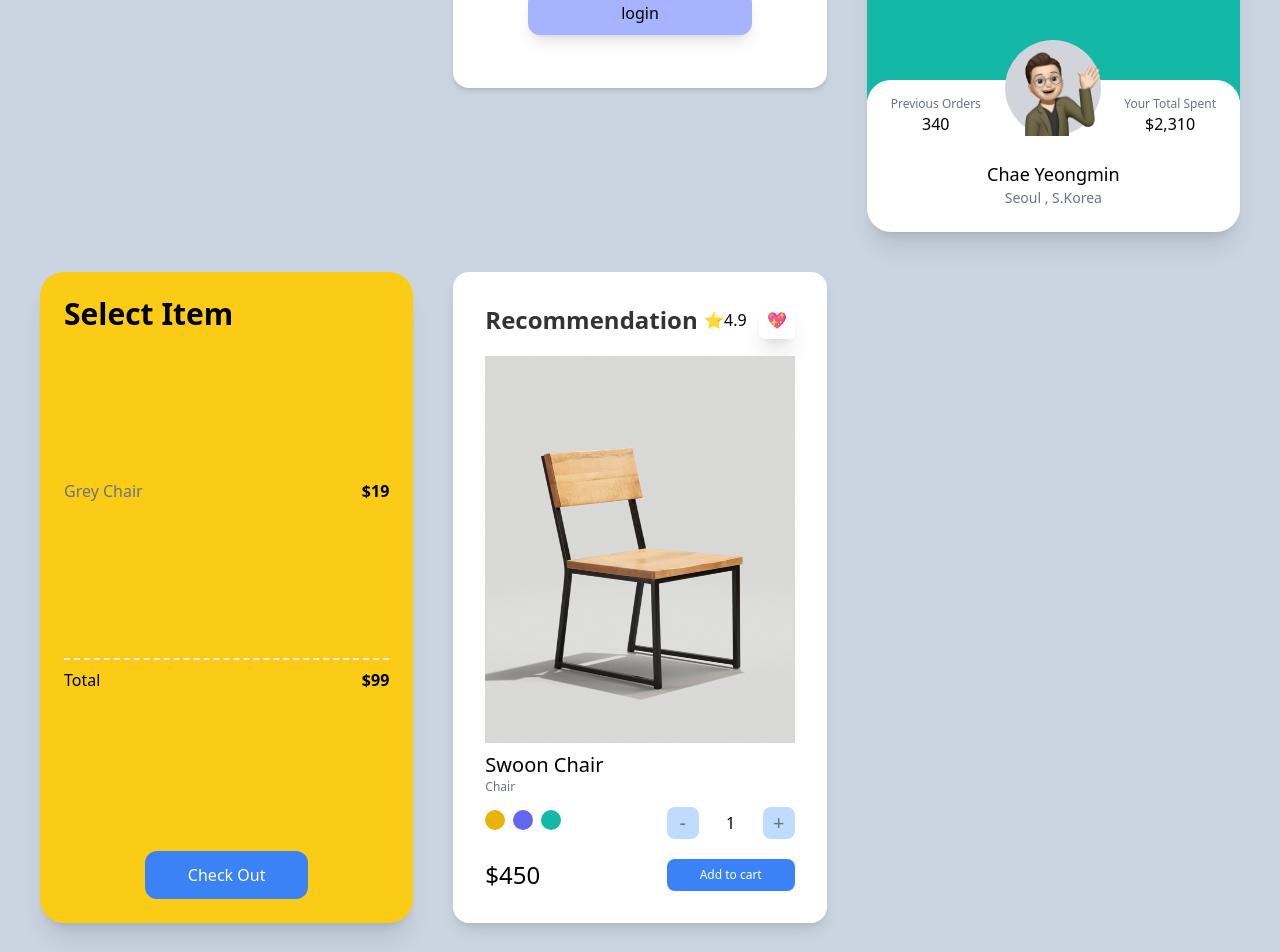
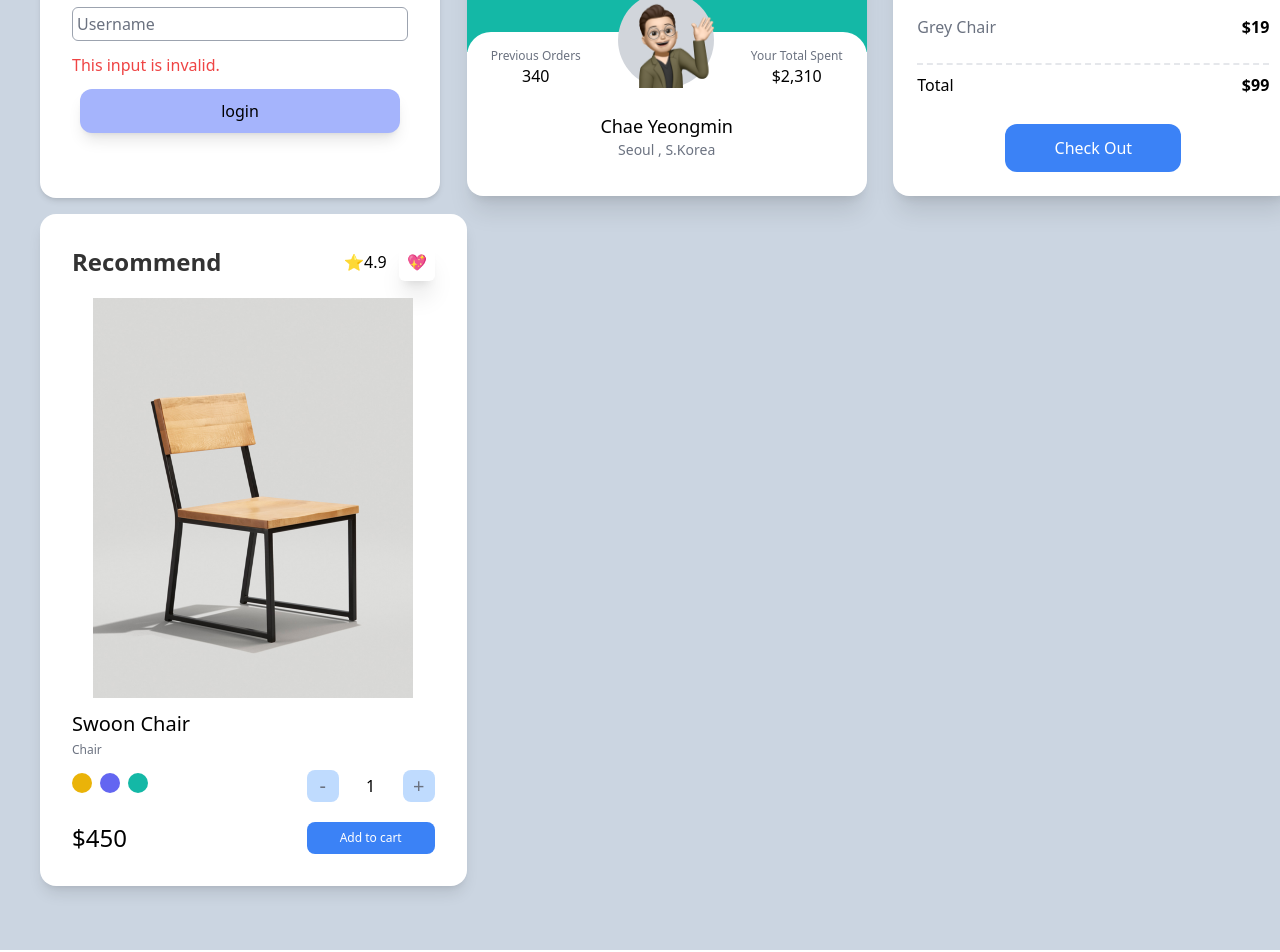
Before and after one commit to yeongminChae/experiment, a Next.js app: page /cloneCoding/marketCart/personalCart in a window 1280 px wide. Shown: the part 180-1132 px from the top of the page. Built offline with nearby package versions, Linux system fonts and the light colour scheme.

Commit message:
portfolio day 25 part 1

```diff
--- a/pages/cloneCoding/marketCart/components/loginForm.tsx
+++ b/pages/cloneCoding/marketCart/components/loginForm.tsx
@@ -22,20 +22,20 @@ const LoginForm = () => {
     setLogin((prev) => !prev);
   };
   return (
-    <div className="-mb-1 -mt-5">
+    <div className="-mb-1 -mt-5 md:mt-0.5 md:mb-4 md:ml-2 lg:ml-10">
       {login ? (
-        <form className="flex h-56 flex-col justify-center space-y-2 rounded-2xl bg-white px-5 py-8 shadow-md focus-within:bg-blue-100">
+        <form className="flex h-56 flex-col justify-center space-y-3 rounded-2xl bg-white/80 px-5 py-8 shadow-md focus-within:bg-blue-100 md:h-64 md:w-[29rem] xl:w-[25rem] ">
           <div className="flex flex-col items-center justify-between">
-            <div className="flex w-full justify-around shadow-inner">
+            <div className="flex w-full items-center justify-around rounded-lg bg-white shadow-inner">
               HI !{" "}
-              <span className="mb-3 text-xl font-bold text-yellow-500 hover:underline hover:underline-offset-2	 ">
+              <span className="mt-1 justify-center pb-2 text-xl font-bold text-yellow-500 hover:underline hover:underline-offset-2	 ">
                 {userInput}{" "}
               </span>
               👋🏻 How Are You Today??
             </div>
             <div
               onClick={onLogOutBtn}
-              className="mt-5 flex h-11 w-56 items-center justify-center rounded-md bg-[#4ade80] shadow-md hover:bg-lime-400 hover:text-white"
+              className="mt-7 flex h-11 w-56 items-center justify-center rounded-lg bg-[#4ade80] shadow-md hover:bg-lime-400 hover:text-white sm:w-80"
             >
               <span className="mr-1">❎</span>
               <span className="text-black/60">Log Out </span>
@@ -43,7 +43,7 @@ const LoginForm = () => {
           </div>
         </form>
       ) : (
-        <form className="flex h-56 flex-col justify-center space-y-2 rounded-2xl bg-white p-8 shadow-md focus-within:bg-blue-100">
+        <form className="flex h-56 flex-col justify-center space-y-3 rounded-2xl bg-white p-8 shadow-md focus-within:bg-blue-100 sm:h-60 md:h-64 md:w-[29rem] xl:w-[25rem] ">
           <input
             type="text"
             required
@@ -62,7 +62,7 @@ const LoginForm = () => {
               type="submit"
               value="login"
               onClick={onClickSubmit}
-              className="h-11 w-56 cursor-pointer justify-center rounded-xl bg-indigo-300 shadow-lg hover:bg-indigo-400"
+              className="h-11 w-56 cursor-pointer justify-center rounded-xl bg-indigo-300 shadow-lg hover:bg-indigo-400 sm:w-80 "
             />
           </div>
         </form>
--- a/pages/cloneCoding/marketCart/components/product.tsx
+++ b/pages/cloneCoding/marketCart/components/product.tsx
@@ -3,7 +3,7 @@ import { useState } from "react";
 import { motion } from "framer-motion";
 import styled from "styled-components";
 
-interface IProductProps {
+export interface IProductProps {
   page: string;
   grade: number;
   name: string;
@@ -39,7 +39,7 @@ const ProductBase = ({
     setBasicNum(1);
   }
   return (
-    <div className="rounded-2xl bg-white p-8 shadow-lg lg:col-span-2 xl:col-span-1 ">
+    <div className="rounded-2xl bg-white p-8 shadow-lg sm:row-span-1 sm:w-[21rem] md:w-full lg:row-span-3 lg:w-full xl:col-span-1 xl:w-[27rem] ">
       <div className="mb-5 flex items-center justify-between">
         <span className="text-2xl font-bold text-black/80 ">{page}</span>
         <div className="space-x-3 ">
--- a/pages/cloneCoding/marketCart/components/profile.tsx
+++ b/pages/cloneCoding/marketCart/components/profile.tsx
@@ -5,8 +5,8 @@ import Memoji from "../Images/profile.png";
 const Profile = () => {
   const [isLoggedIn, setIsLoggedIn] = useState(false);
   return (
-    <div className="group overflow-hidden rounded-3xl bg-white shadow-xl">
-      <div className="bg-blue-500 p-6 pb-14 xl:pb-40 portrait:bg-indigo-500 landscape:bg-teal-500 ">
+    <div className="group overflow-hidden rounded-2xl bg-white shadow-xl sm:h-64 md:w-[28.5rem] xl:w-[25rem] ">
+      <div className="bg-blue-500 p-6 pb-14 portrait:bg-indigo-500 landscape:bg-teal-500 ">
         <span className="text-2xl text-white">Profile</span>
       </div>
       <div className="relative -top-5 rounded-3xl bg-white p-6 ">
--- a/pages/cloneCoding/marketCart/components/recommend.tsx
+++ b/pages/cloneCoding/marketCart/components/recommend.tsx
@@ -1,17 +1,135 @@
-import RecomImage from "../Images/chair1.png";
-import ProductBase from "./product";
+import { IProductProps } from "./product";
+import Image, { StaticImageData } from "next/image";
+import { useState } from "react";
+import { motion } from "framer-motion";
+import styled from "styled-components";
 
-const Recoomend = () => {
+const Recoomend = ({
+  page,
+  grade,
+  name,
+  cate,
+  price,
+  Images,
+}: IProductProps) => {
+  const [basicNum, setBasicNum] = useState(1);
+  const [isClicked, setIsClicked] = useState(false);
+  const [isDoubleClicked, setIsDoubleClicked] = useState(false);
+  const onAddBtnClick = () => {
+    setIsClicked((prev) => !prev);
+  };
+  const onDoubleClick = () => {
+    setIsDoubleClicked((prev) => !prev);
+  };
+  const onPluslick = () => {
+    setBasicNum((prev) => prev + 1);
+  };
+  const onMinusclick = () => {
+    setBasicNum((prev) => prev - 1);
+  };
+  if (basicNum === 0) {
+    setBasicNum(1);
+  }
   return (
-    <ProductBase
-      page="Recommendation"
-      grade={4.9}
-      name="Swoon Chair"
-      cate="Chair"
-      price={450}
-      Images={RecomImage}
-    />
+    <div className="flex w-full flex-col rounded-2xl bg-white p-8 shadow-lg sm:row-span-1 sm:w-[30rem] md:w-[28.5rem] xl:col-span-1 xl:w-full ">
+      <div className="mb-5 flex items-center justify-between">
+        <span className="text-2xl font-bold text-black/80 ">{page}</span>
+        <div className="space-x-3 ">
+          <span>⭐️{grade}</span>
+          <span className="rounded-md p-2 shadow-xl">💖</span>
+        </div>
+      </div>
+      <div className="mb-2 flex flex-col items-center justify-center">
+        <Image
+          src={Images}
+          alt={cate + "photo"}
+          width={320}
+          height={400}
+          placeholder="blur"
+          className="object-center"
+        />
+      </div>
+      <div className="flex flex-col">
+        <span className="text-xl font-medium sm:my-1">{name} </span>
+        <span className="text-xs text-gray-500">{cate}</span>
+        <div className="mt-3 mb-5 flex items-center justify-between">
+          <div className="space-x-2">
+            <button className="h-5 w-5 rounded-full bg-yellow-500 ring-yellow-300 ring-offset-2 transition focus:ring-2" />
+            <button className="h-5 w-5 rounded-full bg-indigo-500 ring-indigo-300 ring-offset-2 transition focus:ring-2" />
+            <button className="h-5 w-5 rounded-full bg-teal-500 ring-teal-300 ring-offset-2 transition focus:ring-2" />
+          </div>
+          <div className="flex items-center justify-between space-x-6">
+            <button
+              onClick={onMinusclick}
+              className=" aspect-square w-8 items-center justify-between rounded-lg bg-blue-200 text-xl text-gray-500 hover:bg-blue-400"
+            >
+              -
+            </button>
+            <span className="flex w-4 items-center justify-center">
+              {basicNum}
+            </span>
+            <button
+              onClick={onPluslick}
+              className="aspect-square w-8 items-center justify-between rounded-lg bg-blue-200 text-xl text-gray-500 hover:bg-blue-400"
+            >
+              +
+            </button>
+          </div>
+        </div>
+        <div className="flex items-center justify-between">
+          <span className="text-2xl font-medium">${price * basicNum}</span>
+          <button
+            onClick={onAddBtnClick}
+            className="h-8 w-32 rounded-lg bg-blue-500 py-2 px-8 text-center text-xs text-white hover:bg-blue-600"
+          >
+            {isClicked ? (
+              <>
+                <motion.div className="flex justify-start">
+                  <CartIcon
+                    xmlns="http://www.w3.org/2000/svg"
+                    fill="none"
+                    viewBox="0 0 24 24"
+                    strokeWidth={1.5}
+                    stroke="currentColor"
+                    initial={{ opacity: 1 }}
+                    animate={{ opacity: [0, 1], x: [-50, 110] }}
+                    exit={{ opacity: 0 }}
+                    transition={{ duration: 1.45 }}
+                    className="top-1/2 -left-2.5 z-0 mb-1 h-5 w-5 "
+                  >
+                    <path
+                      strokeLinecap="round"
+                      strokeLinejoin="round"
+                      d="M2.25 3h1.386c.51 0 .955.343 1.087.835l.383 1.437M7.5 14.25a3 3 0 00-3 3h15.75m-12.75-3h11.218c1.121-2.3 2.1-4.684 2.924-7.138a60.114 60.114 0 00-16.536-1.84M7.5 14.25L5.106 5.272M6 20.25a.75.75 0 11-1.5 0 .75.75 0 011.5 0zm12.75 0a.75.75 0 11-1.5 0 .75.75 0 011.5 0z"
+                    />
+                  </CartIcon>
+                  <motion.span
+                    layoutId="circle"
+                    animate={{ opacity: [0, 1], y: [0, 0] }}
+                    transition={{ delay: 1.6 }}
+                    className="absolute"
+                    onClick={onDoubleClick}
+                  >
+                    Click Me !!
+                  </motion.span>
+                  {isDoubleClicked && <span>😄 DONE !</span>}
+                </motion.div>
+              </>
+            ) : (
+              <motion.span
+                initial={{ opacity: 1 }}
+                animate={{ opacity: [0, 1] }}
+              >
+                Add to cart
+              </motion.span>
+            )}
+          </button>
+        </div>
+      </div>
+    </div>
   );
 };
 
+const CartIcon = styled(motion.svg)``;
+
 export default Recoomend;
--- a/pages/cloneCoding/marketCart/components/selectItem.tsx
+++ b/pages/cloneCoding/marketCart/components/selectItem.tsx
@@ -1,6 +1,6 @@
 const SelectItem = () => {
   return (
-    <div className="flex flex-col justify-between rounded-3xl bg-white p-6 shadow-xl sm:bg-red-400 md:bg-teal-400 lg:bg-indigo-400 xl:bg-yellow-400 2xl:bg-pink-400">
+    <div className="flex h-56 w-full flex-col justify-between rounded-2xl bg-white p-6 shadow-xl sm:h-64 md:w-[29rem] xl:w-[25rem]">
       <span className="text-3xl font-semibold ">Select Item</span>
       <ul>
         <div className="my-2 flex justify-between  ">
@@ -19,7 +19,7 @@ const SelectItem = () => {
         <span>Total</span>
         <span className=" font-semibold">$99</span>
       </div>
-      <button className="mx-auto mt-5 flex w-2/4 flex-col items-center justify-center rounded-xl bg-blue-500 p-3 text-center text-white hover:bg-teal-500 hover:text-black focus:bg-red-500 active:bg-yellow-400 ">
+      <button className="mx-auto mt-5 flex w-2/4 flex-col items-center justify-center rounded-xl bg-blue-500 p-3 text-center text-white hover:bg-teal-500 hover:text-black focus:bg-red-500 active:bg-yellow-400 lg:w-4/5 xl:w-2/4 ">
         Check Out
       </button>
     </div>
--- a/pages/cloneCoding/marketCart/index.tsx
+++ b/pages/cloneCoding/marketCart/index.tsx
@@ -23,7 +23,7 @@ const MarketCart: NextPage = () => {
           </Link>
         </div>
       </div>
-      <div className="grid min-h-screen gap-10 bg-slate-300 py-6 px-10 lg:grid-cols-2 xl:grid-cols-3 xl:place-content-center ">
+      <div className="grid min-h-screen gap-10 bg-slate-300 py-6 px-10 sm:grid-cols-2 sm:pl-3 md:px-6 lg:grid-cols-3 lg:gap-x-3 xl:grid-cols-3 xl:place-content-center xl:gap-x-10">
         <ProductBase
           page={"Main Product"}
           grade={4.5}
@@ -96,10 +96,10 @@ const MarketCart: NextPage = () => {
             </svg>
           </FloatingBtn>
         </motion.div>
-        <span className="mb-10 h-1 text-xs ">
-          PS ... <br />I found those images from google Image. I use them only
-          for my studying. I promise not to take any financial gain.{" "}
-        </span>
+      </div>
+      <div className="h-14 w-full bg-slate-300 pl-2 text-xs ">
+        PS ... <br />I found those images from google Image. I use them only for
+        my studying. I promise not to take any financial gain.{" "}
       </div>
     </div>
   );
--- a/pages/cloneCoding/marketCart/personalCart/index.tsx
+++ b/pages/cloneCoding/marketCart/personalCart/index.tsx
@@ -1,23 +1,29 @@
 import { motion } from "framer-motion";
 import type { NextPage } from "next";
 import Link from "next/link";
+import { useRouter } from "next/router";
 import LoginForm from "../components/loginForm";
 import Profile from "../components/profile";
 import Recoomend from "../components/recommend";
 import SelectItem from "../components/selectItem";
+import RecomImage from "../Images/chair1.png";
 
 const PersonalCart: NextPage = () => {
+  const router = useRouter();
+  const onHomeClick = () => {
+    router.push("/cloneCoding/marketCart");
+  };
   return (
-    <div className="dark grid min-h-screen gap-10 bg-slate-300 py-16 px-10 lg:grid-cols-2 xl:grid-cols-3 xl:place-content-center ">
-      <Link href={"/cloneCoding/marketCart"}>
-        <div className="-my-8 cursor-pointer">
+    <div className="grid min-h-screen gap-y-14 bg-slate-300 py-16 px-6 sm:grid-cols-1 md:place-content-center md:px-0 ">
+      <div className="-my-8 md:pl-3 lg:pl-10 ">
         <motion.svg
           xmlns="http://www.w3.org/2000/svg"
+          onClick={onHomeClick}
           fill="none"
           viewBox="0 0 24 24"
           strokeWidth={2}
           stroke="currentColor"
-            className="h-6 w-6"
+          className="h-6 w-6 cursor-pointer "
           whileHover={{
             boxShadow: "0px 0px 8px rgb(255,255,255) ",
             scale: 1.5,
@@ -30,11 +36,19 @@ const PersonalCart: NextPage = () => {
           />
         </motion.svg>
       </div>
-      </Link>
+      <div className="grid h-full w-full space-y-10 sm:justify-center md:grid-cols-2 md:space-y-0 md:space-x-2 lg:space-x-10 xl:grid-cols-3 ">
         <LoginForm />
         <Profile />
         <SelectItem />
-      <Recoomend />
+        <Recoomend
+          page="Recommend"
+          grade={4.9}
+          name="Swoon Chair"
+          cate="Chair"
+          price={450}
+          Images={RecomImage}
+        />
+      </div>
     </div>
   );
 };
```
Lines whose indentation alone changed are shown as unchanged.
